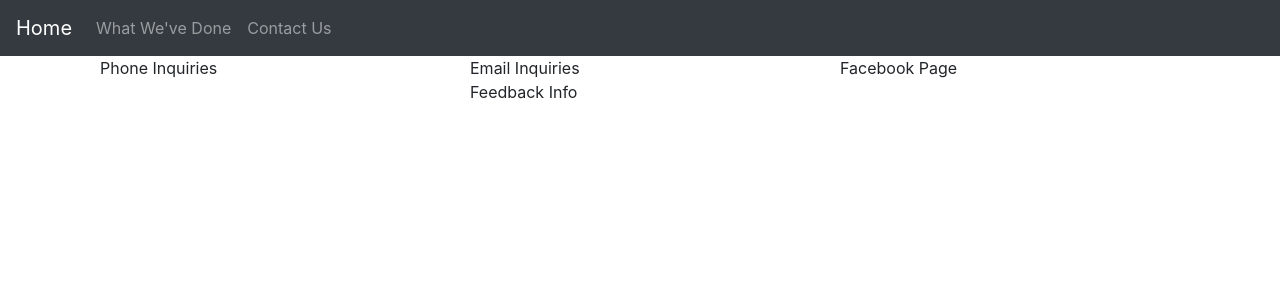
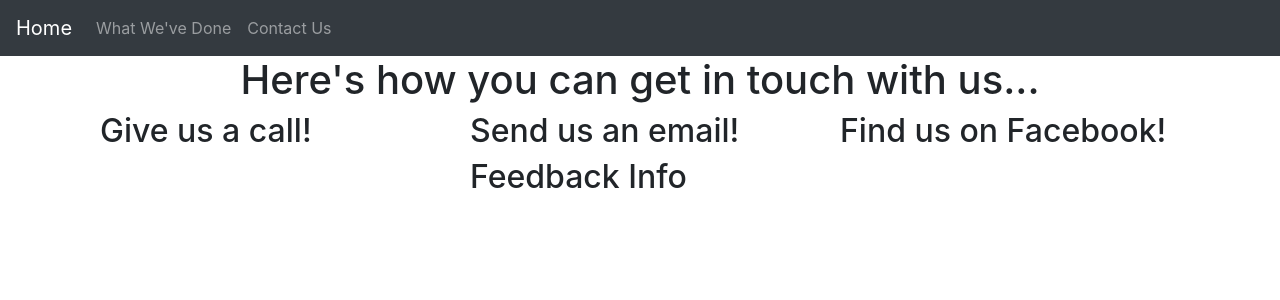
Before and after one commit to MrPhuzzles/SheffSigns, a React (Create React App) app in the folder sheff-client/: page /contactus in a window 1280 px wide. Shown: the top 300 px of the page. Built offline with nearby package versions, Linux system fonts and the light colour scheme.

Commit message:
Contact.js update
Got the framework of Contact page finished, ready for details to be put in. Partly styled, some center aligned some not to see which I prefer.

```diff
--- a/sheff-client/src/components/Contact.js
+++ b/sheff-client/src/components/Contact.js
@@ -3,21 +3,23 @@ import React from "react";
 const Contact = () => {
   return (
   <div class="container">
-
+    <div id="ContactHead">
+    <h1>Here's how you can get in touch with us...</h1>
+    </div>
       <div class="row">
         <div class="col-4">
-          Phone Inquiries
+          <h2>Give us a call!</h2>
         </div>
         <div class="col-4">
-          Email Inquiries
+          <h2>Send us an email!</h2>
         </div>
         <div class="col-4">
-          Facebook Page
+          <h2>Find us on Facebook!</h2>
         </div>
       </div>
       <div class="row justify-content-center">
         <div class="col-4">
-        Feedback Info
+        <h2>Feedback Info</h2>
         </div>
       </div>
   </div>
--- a/sheff-client/src/index.css
+++ b/sheff-client/src/index.css
@@ -2,3 +2,7 @@
   text-align: center;
   flex-direction: column;
 }
+
+#ContactHead h1 {
+  text-align: center;
+}
```
